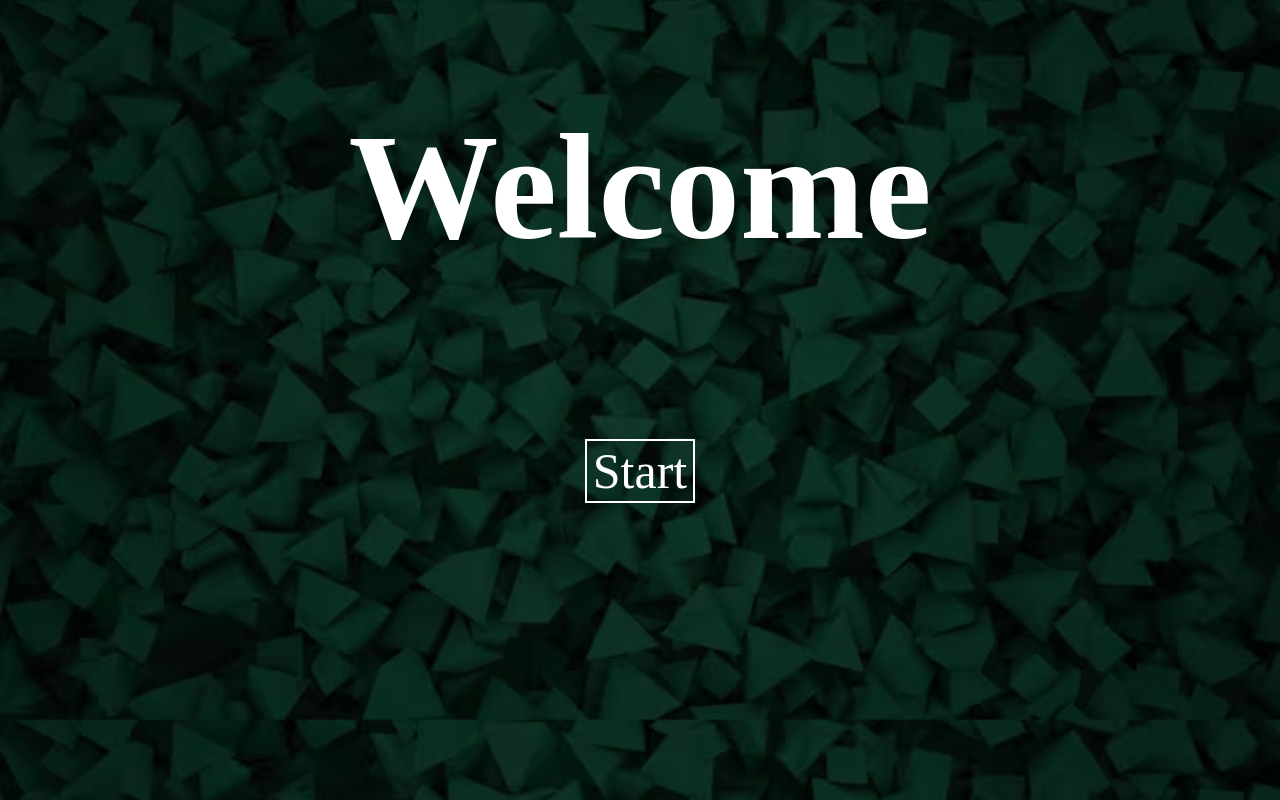
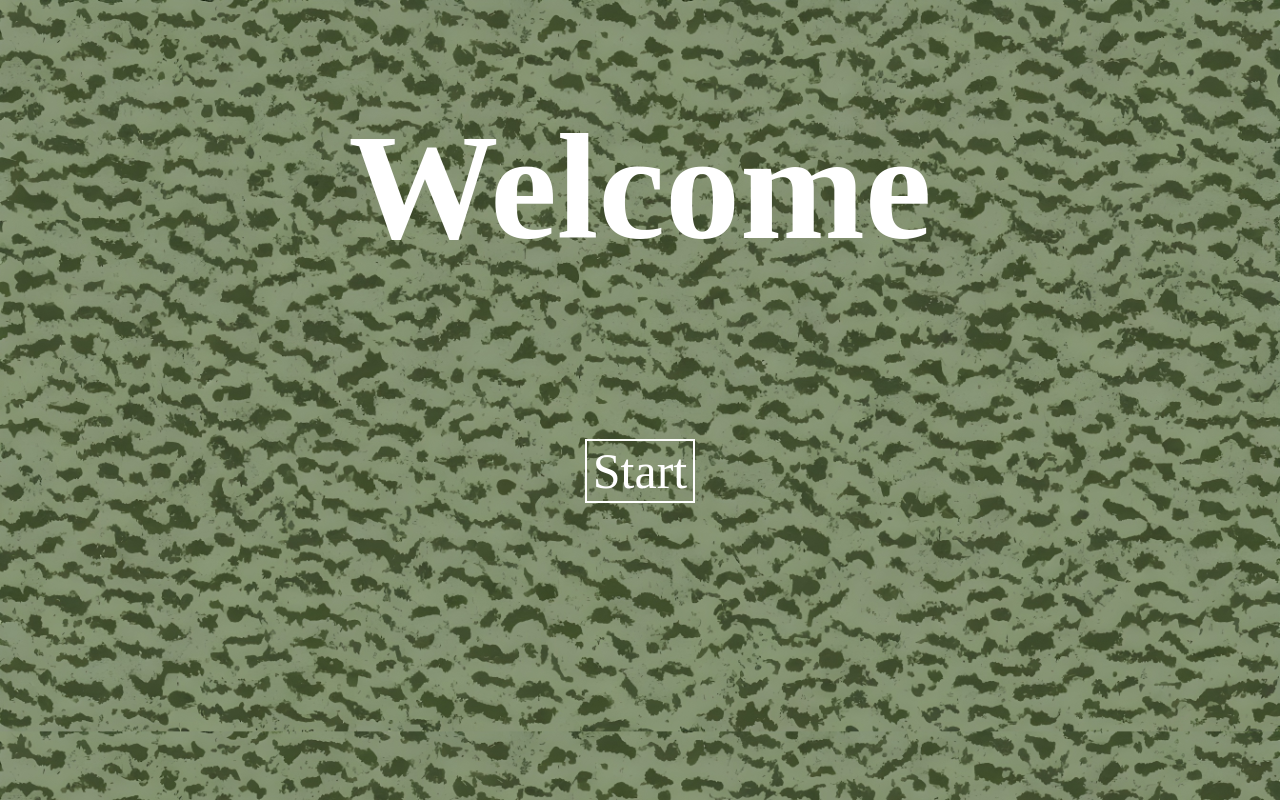
Before and after one commit to CodingLove4Fun/EnglishShop, a plain HTML site: page index.html in a window 1280 px wide. Drawn offline with Linux system fonts and the light colour scheme.

Commit message:
style.css

```diff
--- a/style.css
+++ b/style.css
@@ -2,7 +2,7 @@ html{
 	height: 100%;
 }
 body{
-    background-image: url(img/darkgreenshapes.avif);
+    background-image: url(img/tittlescreen.jpg);
     background-size: 100%;
 }
 h1 {
```
